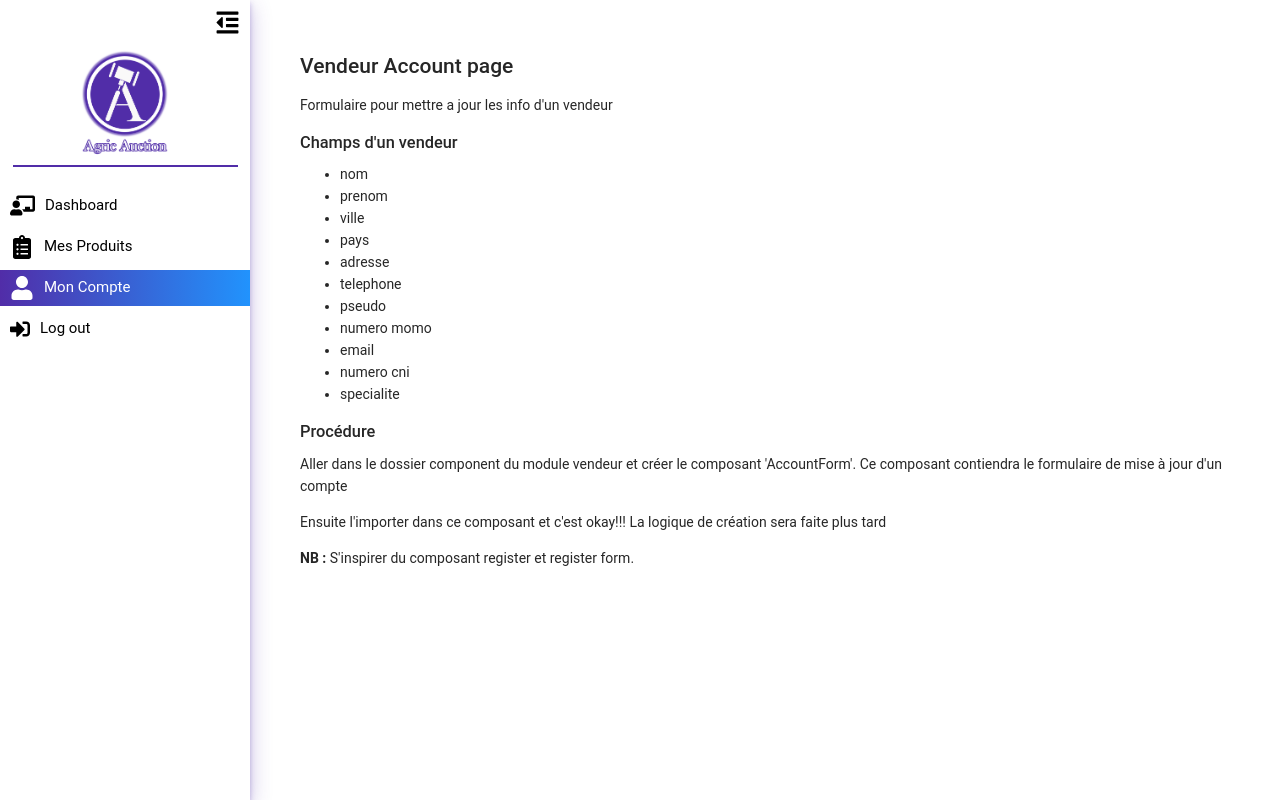
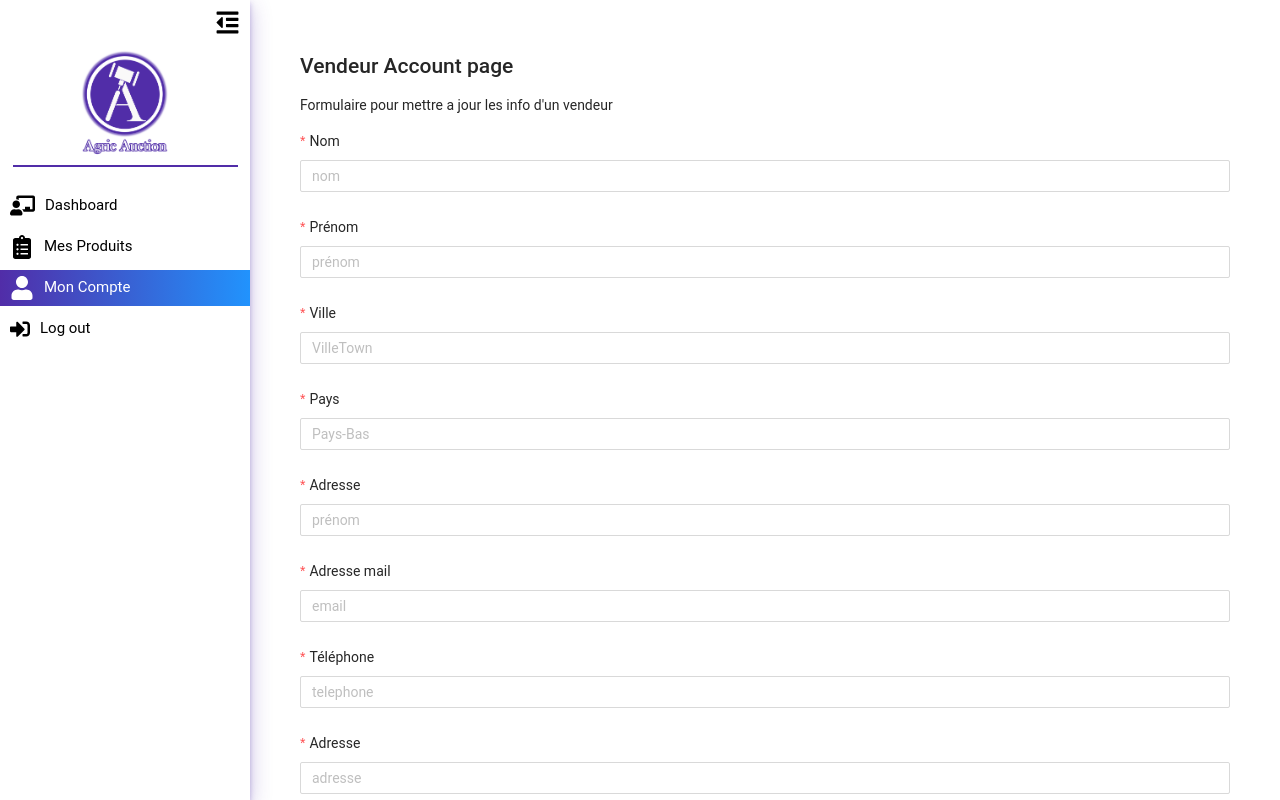
Before and after one commit to derrickteta/vente-enchere, a React (Create React App) app: page /vendeur/account in a window 1280 px wide. Shown: the top 800 px of the page. Built offline with nearby package versions, Linux system fonts and the light colour scheme.

Commit message:
feat : adding the form to the account page

```diff
--- a/src/modules/vendeur/pages/account.tsx
+++ b/src/modules/vendeur/pages/account.tsx
@@ -1,5 +1,5 @@
+import { AccountForm } from '../components/AccountForm';
 import { VendeurContainer } from '../components/VendeurContainer';
-
 export const VendeurAccountPage = () => {
   return (
     <VendeurContainer clicked='account'>
@@ -7,36 +7,7 @@ export const VendeurAccountPage = () => {
         <h2>Vendeur Account page</h2>
         <p>Formulaire pour mettre a jour les info d'un vendeur</p>
 
-        <h3>Champs d'un vendeur</h3>
-        <ul>
-          <li>nom</li>
-          <li>prenom</li>
-          <li>ville</li>
-          <li>pays</li>
-          <li>adresse</li>
-          <li>telephone</li>
-          <li>pseudo</li>
-          <li>numero momo</li>
-          <li>email</li>
-          <li>numero cni</li>
-          <li>specialite</li>
-        </ul>
-
-        <h3>Procédure</h3>
-        <p>
-          Aller dans le dossier component du module vendeur et créer le
-          composant 'AccountForm'. Ce composant contiendra le formulaire de mise
-          à jour d'un compte
-        </p>
-
-        <p>
-          Ensuite l'importer dans ce composant et c'est okay!!! La logique de
-          création sera faite plus tard
-        </p>
-
-        <p>
-          <b>NB :</b> S'inspirer du composant register et register form.
-        </p>
+        <AccountForm />
       </div>
     </VendeurContainer>
   );
```
